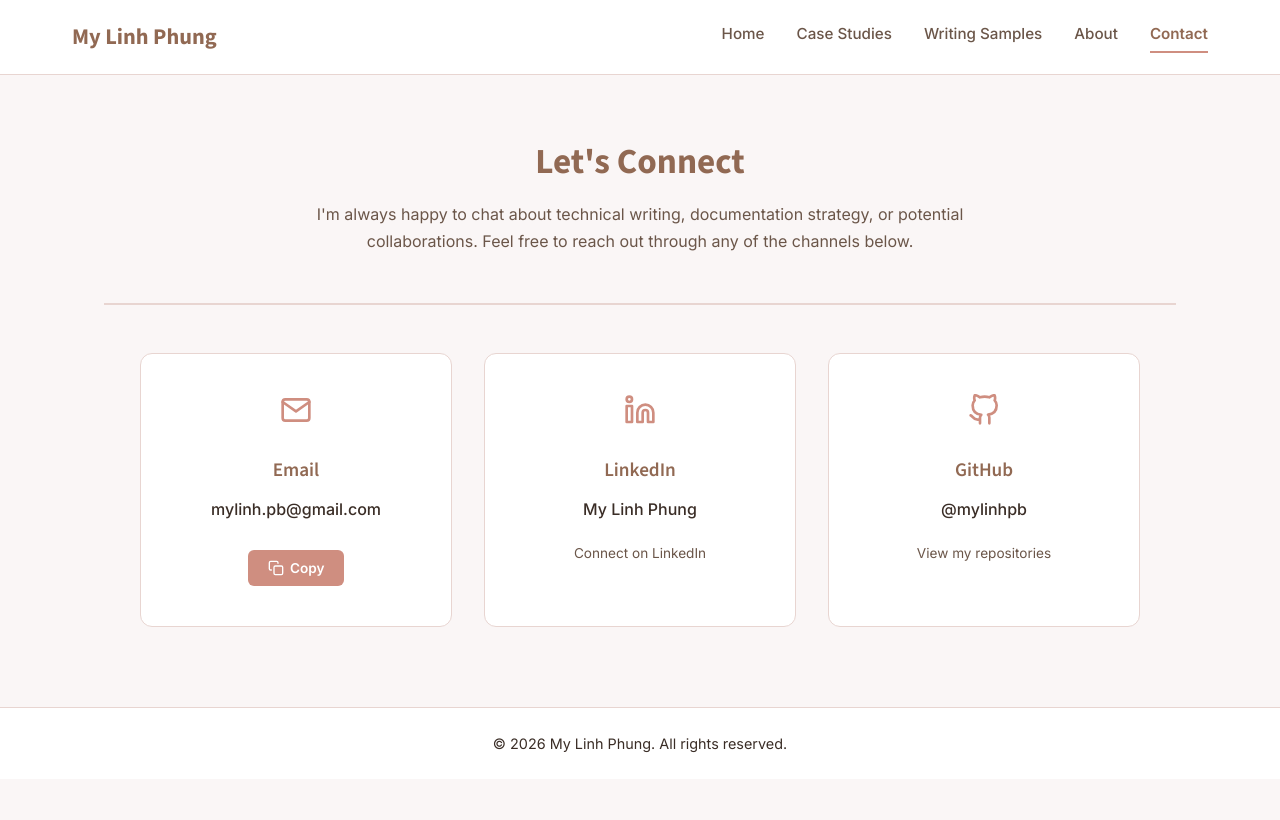
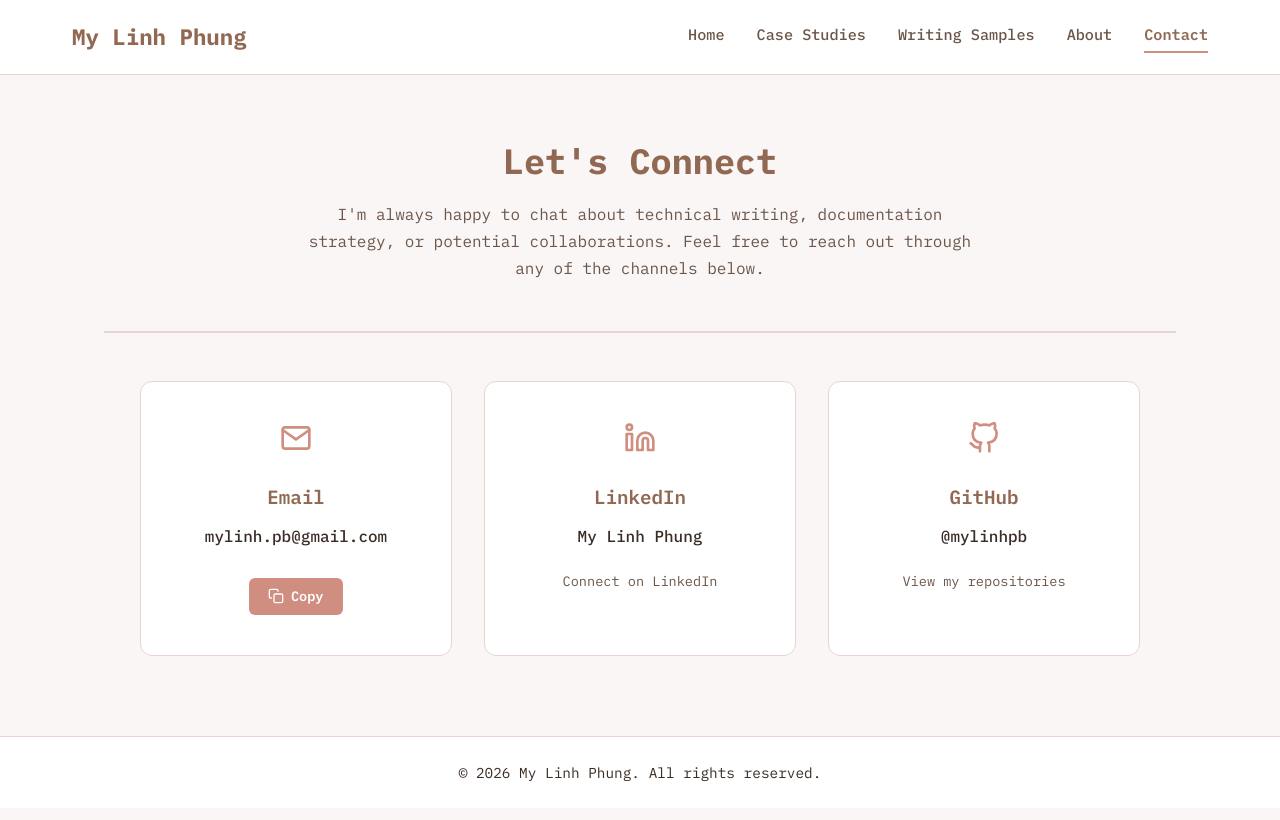
Before and after one commit to mylinhpb/mylinhpb.github.io, a Jekyll site: the page built from contact.md, in a window 1280 px wide. Shown: the top 820 px of the page. Built offline with Jekyll 4.4.1, drawn with Linux system fonts in a browser that asks for light colours.

Commit message:
changed font

```diff
--- a/_layouts/default.html
+++ b/_layouts/default.html
@@ -10,7 +10,7 @@
     <link rel="preconnect" href="https://fonts.googleapis.com">
     <link rel="preconnect" href="https://fonts.gstatic.com" crossorigin>
     <link
-        href="https://fonts.googleapis.com/css2?family=Inter:wght@300;400;500;600&family=Source+Sans+3:wght@400;600;700&display=swap"
+        href="https://fonts.googleapis.com/css2?family=IBM+Plex+Mono:wght@300;400;500;600;700&display=swap"
         rel="stylesheet">
 </head>
 
--- a/assets/css/style.css
+++ b/assets/css/style.css
@@ -17,7 +17,7 @@
 }
 
 body {
-    font-family: 'Inter', -apple-system, BlinkMacSystemFont, 'Segoe UI', sans-serif;
+    font-family: 'IBM Plex Mono', monospace;
     font-size: 15px;
     line-height: 1.6;
     color: var(--color-text);
@@ -25,7 +25,7 @@ body {
 }
 
 h1, h2, h3, h4, h5, h6 {
-    font-family: 'Source Sans 3', 'Inter', sans-serif;
+    font-family: 'IBM Plex Mono', monospace;
     font-weight: 600;
     line-height: 1.3;
     color: var(--color-primary);
@@ -69,7 +69,7 @@ a:hover {
 }
 
 .nav-brand {
-    font-family: 'Source Sans 3', serif;
+    font-family: 'IBM Plex Mono', monospace;
     font-size: 1.4rem;
     font-weight: 700;
     color: var(--color-primary);
@@ -336,7 +336,7 @@ main {
     border-radius: 4px;
     cursor: pointer;
     transition: all 0.2s ease;
-    font-family: 'Inter', sans-serif;
+    font-family: 'IBM Plex Mono', monospace;
     z-index: 10;
 }
 
@@ -1659,7 +1659,7 @@ html {
     cursor: pointer;
     transition: all 0.3s ease;
     margin-top: 0.5rem;
-    font-family: 'Inter', sans-serif;
+    font-family: 'IBM Plex Mono', monospace;
 }
 
 .copy-email-btn:hover {
--- a/contact.md
+++ b/contact.md
@@ -43,7 +43,7 @@ title: Contact
     <p class="contact-page-hint">Connect on LinkedIn</p>
   </a>
 
-  <a href="https://github.com/mylinhpb" class="contact-page-card" target="_blank" rel="noopener noreferrer">
+  <a href="https://github.com/mylinhpb/mylinhpb.github.io" class="contact-page-card" target="_blank" rel="noopener noreferrer">
     <div class="contact-page-icon">
       <svg xmlns="http://www.w3.org/2000/svg" width="32" height="32" viewBox="0 0 24 24" fill="none" stroke="currentColor" stroke-width="2" stroke-linecap="round" stroke-linejoin="round">
         <path d="M9 19c-5 1.5-5-2.5-7-3m14 6v-3.87a3.37 3.37 0 0 0-.94-2.61c3.14-.35 6.44-1.54 6.44-7A5.44 5.44 0 0 0 20 4.77 5.07 5.07 0 0 0 19.91 1S18.73.65 16 2.48a13.38 13.38 0 0 0-7 0C6.27.65 5.09 1 5.09 1A5.07 5.07 0 0 0 5 4.77a5.44 5.44 0 0 0-1.5 3.78c0 5.42 3.3 6.61 6.44 7A3.37 3.37 0 0 0 9 18.13V22"></path>
```
